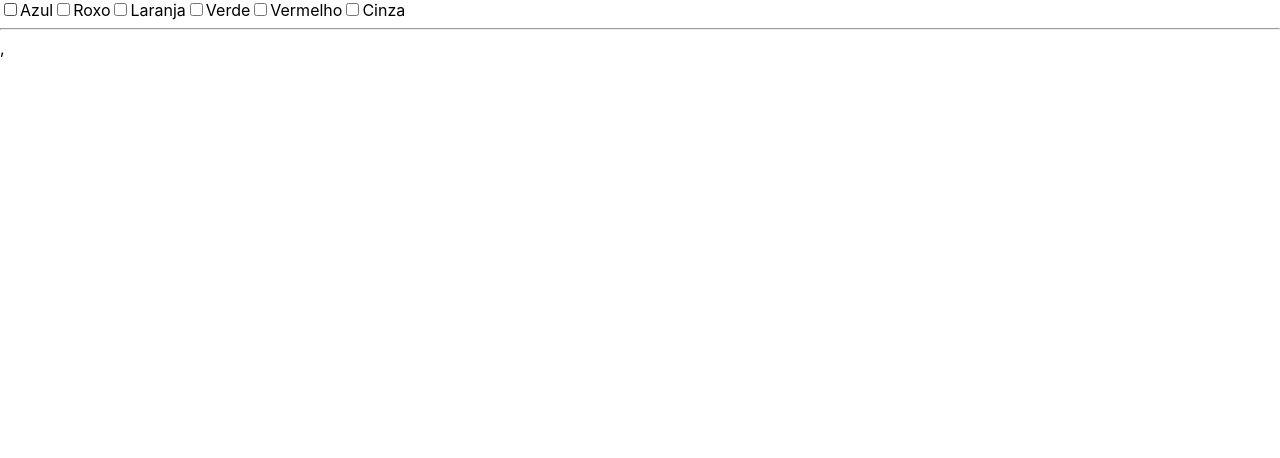
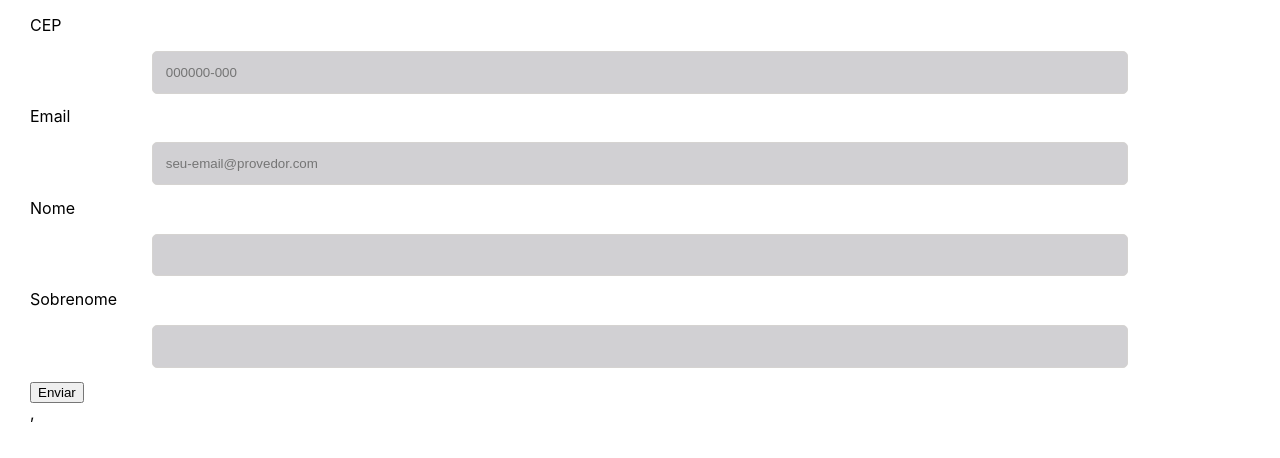
Before and after one commit to crissguinther/EstudosReact, a React (Create React App) app: page / in a window 1280 px wide. Shown: the top 458 px of the page. Built offline with nearby package versions, Linux system fonts and the light colour scheme.

Commit message:
Hook useForm criado

```diff
--- /dev/null
+++ b/src/formularios/Input.js
@@ -0,0 +1,32 @@
+import React from "react";
+
+const Input = ({
+  id,
+  label,
+  type = "text",
+  onChange,
+  value,
+  onBlur,
+  placeholder,
+  error,
+}) => {
+  return (
+    <>
+      <label style={{ textTransform: "capitalize" }} htmlFor={id}>
+        {label}
+      </label>
+      <input
+        id={id}
+        name={id}
+        onChange={onChange}
+        placeholder={placeholder}
+        onBlur={onBlur}
+        type={type}
+        value={value}
+      />
+      {error && <p>{error}</p>}
+    </>
+  );
+};
+
+export default Input;
--- a/src/formularios/checkbox.js
+++ b/src/formularios/checkbox.js
@@ -1,36 +1,26 @@
 import React from "react";
 
-const App = () => {
-  const coresArray = ["azul", "roxo", "laranja", "verde", "vermelho", "cinza"];
-
-  const [cores, setCores] = React.useState([]);
-
-  const handleClick = ({ target }) => {
-    if (!cores.includes(target.value)) setCores([...cores, target.value]);
-    else setCores(cores.filter((cor) => cor !== target.value));
-  };
-
-  const checkCor = (cor) => cores.includes(cor);
-
+const Checkbox = ({ values, setValues, options, ...props }) => {
   return (
-    <form>
-      {coresArray.map((cor) => {
-        return (
-          <label key={cor} style={{ textTransform: "capitalize" }}>
-            <input
-              type="checkbox"
-              value={cor}
-              checked={checkCor(cor)}
-              onChange={handleClick}
-            />
-            {cor}
-          </label>
-        );
-      })}
-      <hr />
-      {cores && cores.join("\n")}
-    </form>
+    <>
+      {options.map((opt) => (
+        <label key={opt}>
+          <input
+            type="checkbox"
+            checked={values.includes(opt)}
+            value={opt}
+            onChange={({ target }) => {
+              if (values.includes(target.value))
+                setValues(values.filter((value) => value !== target.value));
+              else setValues([...values, target.value]);
+            }}
+            {...props}
+          />
+          {opt}
+        </label>
+      ))}
+    </>
   );
 };
 
-export default App;
+export default Checkbox;
--- /dev/null
+++ b/src/formularios/hooks/useForm.js
@@ -0,0 +1,45 @@
+import React from "react";
+
+const types = {
+  cep: {
+    regex: /^\d{5}-?\d{3}$/,
+    message: "CEP inválido",
+  },
+  email: {
+    regex: /^(([^<>()[\]\.,;:\s@\"]+(\.[^<>()[\]\.,;:\s@\"]+)*)|(\".+\"))@(([^<>()[\]\.,;:\s@\"]+\.)+[^<>()[\]\.,;:\s@\"]{2,})$/i,
+    message: "Digite um email válido",
+  },
+};
+
+export const useForm = (type) => {
+  const [value, setValue] = React.useState("");
+  const [error, setError] = React.useState(null);
+
+  const validate = (value) => {
+    if (type === false) return true;
+    if (value.length === 0) {
+      setError("Preencha um valor.");
+      return false;
+    } else if (types[type] && !types[type].regex.test(value)) {
+      setError(types[type].message);
+      return false;
+    } else {
+      setError(null);
+      return true;
+    }
+  };
+
+  const onChange = ({ target }) => {
+    setValue(target.value);
+    if (error) validate(target.value);
+  };
+
+  return {
+    value,
+    error,
+    setValue,
+    onChange,
+    onBlur: () => validate(value),
+    validate: () => validate(value),
+  };
+};
--- /dev/null
+++ b/src/formularios/onBlur.js
@@ -0,0 +1,46 @@
+import React from "react";
+import Input from "./Input";
+import { useForm } from "./hooks/useForm";
+
+const App = () => {
+  const cep = useForm("cep");
+  const email = useForm("email");
+  const nome = useForm();
+  const sobrenome = useForm(false);
+
+  const handleSubmit = (event) => {
+    event.preventDefault();
+    if (cep.validate() && email.validate() && nome.validate()) {
+      console.log("enviado");
+    } else {
+      console.log("Não enviado");
+    }
+  };
+
+  return (
+    <form onSubmit={handleSubmit}>
+      <Input
+        label="CEP"
+        id="cep"
+        type="text"
+        placeholder="000000-000"
+        {...cep}
+      />
+
+      <Input
+        label="email"
+        id="email"
+        type="email"
+        placeholder="seu-email@provedor.com"
+        {...email}
+      />
+
+      <Input label="nome" id="nome" type="text" {...nome} />
+      <Input label="sobrenome" id="sobrenome" type="text" {...sobrenome} />
+
+      <button>Enviar</button>
+    </form>
+  );
+};
+
+export default App;
--- a/src/index.js
+++ b/src/index.js
@@ -1,10 +1,11 @@
 import React from "react";
 import ReactDOM from "react-dom";
+import "./App.css";
 import "./index.css";
 import "./style.css";
 // App deve ser puxado de acordo com a pagina do exercicio
 // para poder visualizá-los
-import App from "./formularios/checkbox";
+import App from "./formularios/onBlur";
 
 ReactDOM.render(
   <React.StrictMode>
--- a/src/style.css
+++ b/src/style.css
@@ -1,3 +1,12 @@
+* {
+    box-sizing: border-box;
+}
+
+body {
+    margin : 15px;
+    padding: 0px 15px;
+}
+
 input[type="text"],
 input[type="password"],
 input[type="email"],
```
Also changed, not shown: src/formularios/Select.js (added, +22 -0 lines), src/formularios/exercicioCheckbox.js (added, +36 -0 lines), src/formularios/exercicioRadio.js (added, +36 -0 lines), src/formularios/formComponents.js (added, +57 -0 lines), src/formularios/radio.js (+20 -30 lines).
